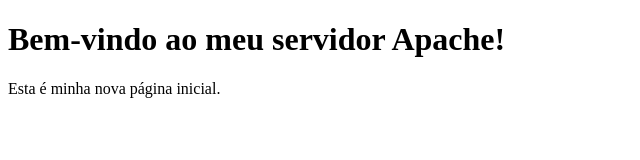
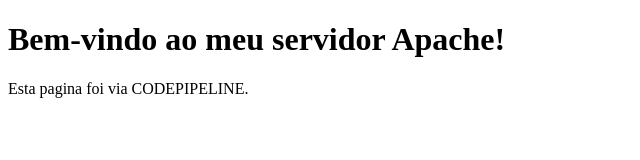
Before and after one commit to willcsilva/receitas, a plain HTML site: page DevOps/index.html in a window 1280 px wide. Shown: the full height of the page, 0-640 px from the left. Drawn offline with Linux system fonts and the light colour scheme.

Commit message:
change index

```diff
--- a/DevOps/index.html
+++ b/DevOps/index.html
@@ -7,6 +7,6 @@
 </head>
 <body>
     <h1>Bem-vindo ao meu servidor Apache!</h1>
-    <p>Esta é minha nova página inicial.</p>
+    <p>Esta pagina foi via CODEPIPELINE.</p>
 </body>
 </html>
```
